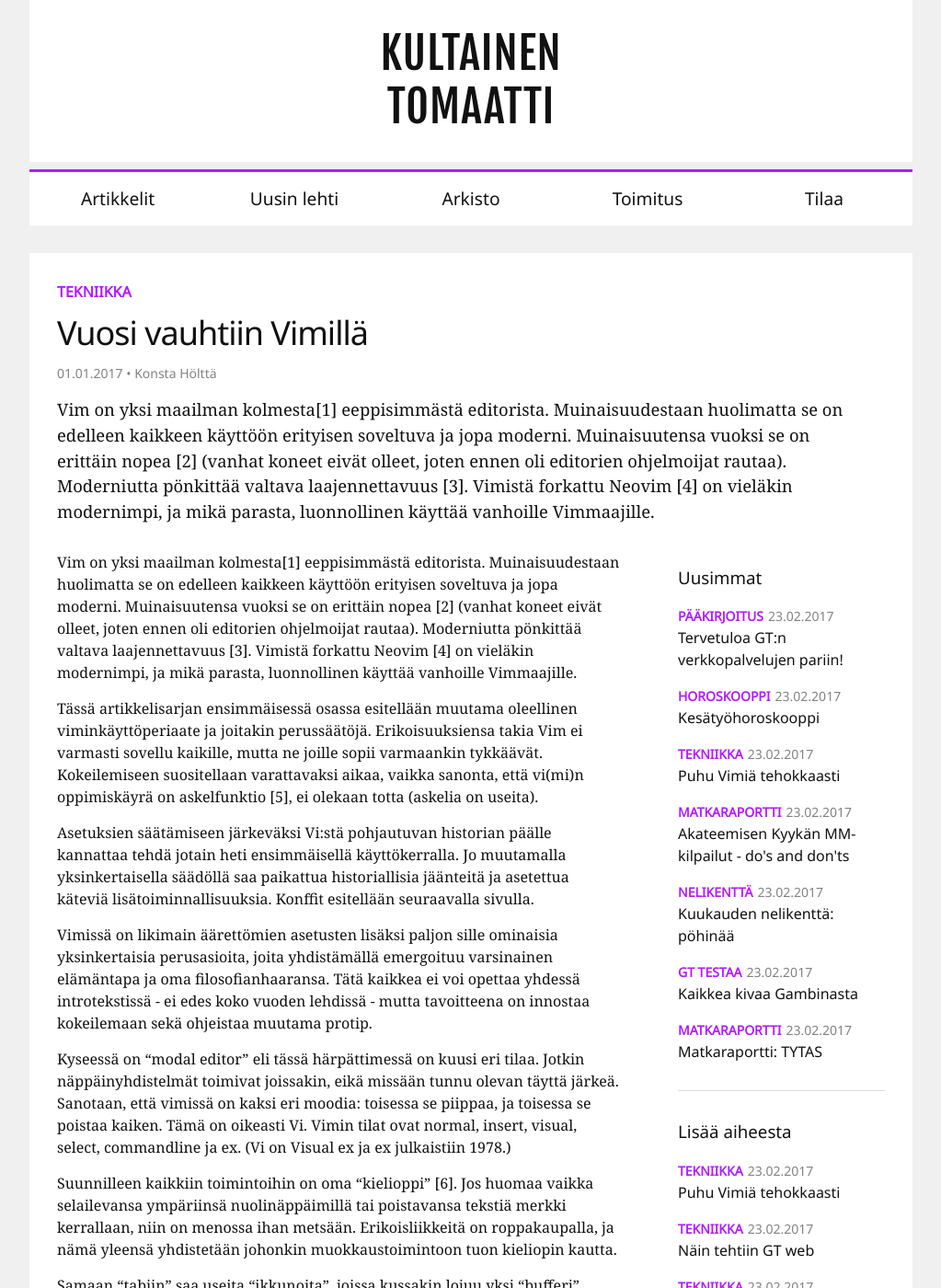
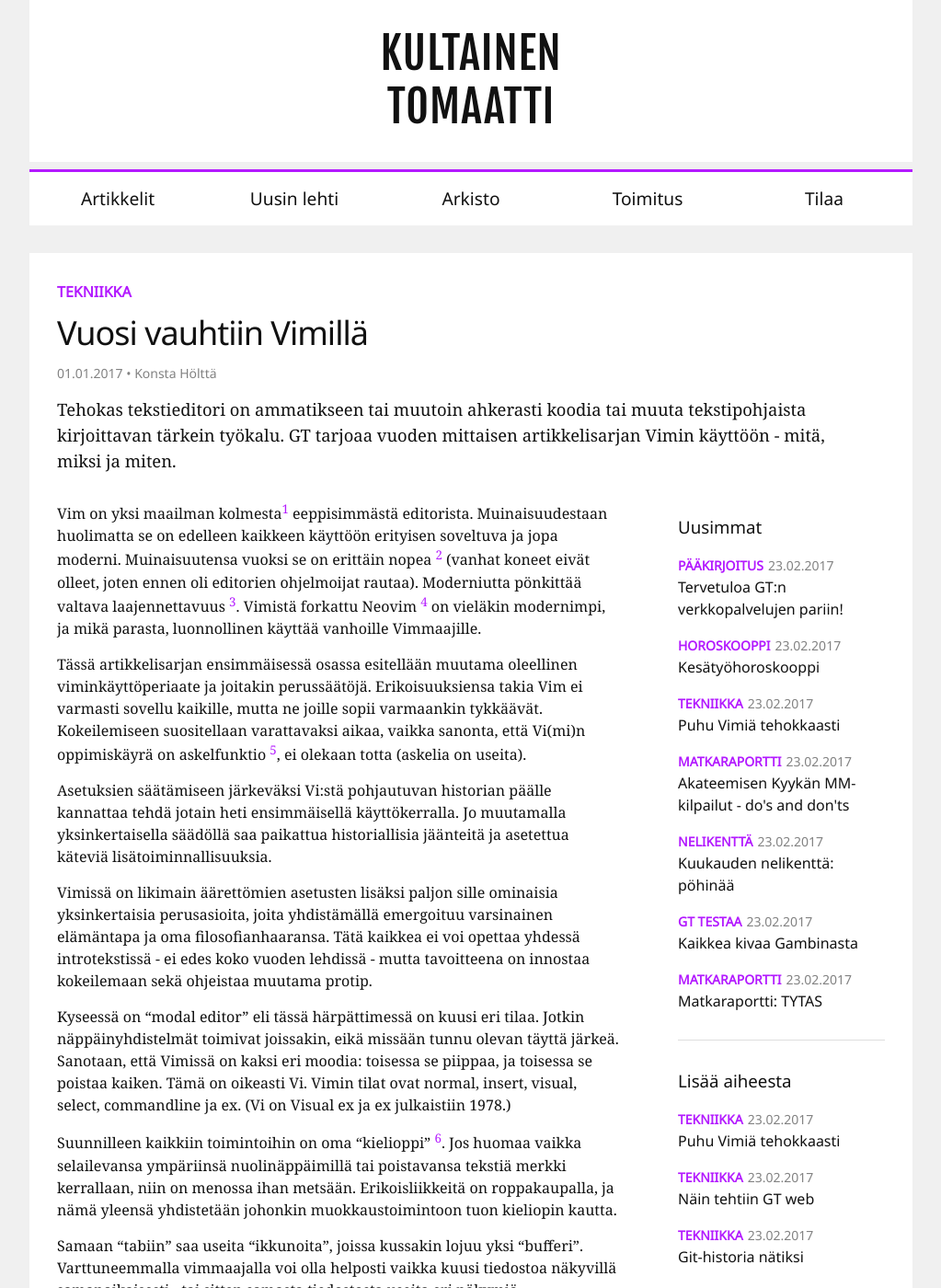
Before and after one commit to AS-kilta/gt-web, a Jekyll site: the page built from _posts/2017-01-01-vuosi-vauhtiin-vimilla.md, in a window 1280 px wide and 1400 px high. Shown: the whole window at 92% size, without its empty margins (128-1151 px from the left). Built offline with Jekyll 4.4.1, drawn with Linux system fonts in a browser that asks for light colours; some of the changed text lies outside the part shown.

Commit message:
Format and reingress vuosi-vauhtiin-vimilla
* Fix links
* Fix footnotes
* Prettify some minor things although the original is plaintext
* Replace the ingress with a real one

```diff
--- a/_posts/2017-01-01-vuosi-vauhtiin-vimilla.md
+++ b/_posts/2017-01-01-vuosi-vauhtiin-vimilla.md
@@ -4,26 +4,26 @@ title:  "Vuosi vauhtiin Vimillä"
 date:   2017-01-01 12:00:00 +0200
 categories: tekniikka
 author: Konsta Hölttä
-ingress: Vim on yksi maailman kolmesta[1] eeppisimmästä editorista. Muinaisuudestaan huolimatta se on edelleen kaikkeen käyttöön erityisen soveltuva ja jopa moderni. Muinaisuutensa vuoksi se on erittäin nopea [2] (vanhat koneet eivät olleet, joten ennen oli editorien ohjelmoijat rautaa). Moderniutta pönkittää valtava laajennettavuus [3]. Vimistä forkattu Neovim [4] on vieläkin modernimpi, ja mikä parasta, luonnollinen käyttää vanhoille Vimmaajille.
+ingress: Tehokas tekstieditori on ammatikseen tai muutoin ahkerasti koodia tai muuta tekstipohjaista kirjoittavan tärkein työkalu. GT tarjoaa vuoden mittaisen artikkelisarjan Vimin käyttöön - mitä, miksi ja miten.
 ---
 
-Vim on yksi maailman kolmesta[1] eeppisimmästä editorista. Muinaisuudestaan
+Vim on yksi maailman kolmesta[^1] eeppisimmästä editorista. Muinaisuudestaan
 huolimatta se on edelleen kaikkeen käyttöön erityisen soveltuva ja jopa
-moderni. Muinaisuutensa vuoksi se on erittäin nopea [2] (vanhat koneet eivät
+moderni. Muinaisuutensa vuoksi se on erittäin nopea [^2] (vanhat koneet eivät
 olleet, joten ennen oli editorien ohjelmoijat rautaa). Moderniutta pönkittää
-valtava laajennettavuus [3]. Vimistä forkattu Neovim [4] on vieläkin
+valtava laajennettavuus [^3]. Vimistä forkattu Neovim [^4] on vieläkin
 modernimpi, ja mikä parasta, luonnollinen käyttää vanhoille Vimmaajille.
 
 Tässä artikkelisarjan ensimmäisessä osassa esitellään muutama oleellinen
 viminkäyttöperiaate ja joitakin perussäätöjä. Erikoisuuksiensa takia Vim ei
 varmasti sovellu kaikille, mutta ne joille sopii varmaankin tykkäävät.
-Kokeilemiseen suositellaan varattavaksi aikaa, vaikka sanonta, että vi(mi)n
-oppimiskäyrä on askelfunktio [5], ei olekaan totta (askelia on useita).
+Kokeilemiseen suositellaan varattavaksi aikaa, vaikka sanonta, että Vi(mi)n
+oppimiskäyrä on askelfunktio [^5], ei olekaan totta (askelia on useita).
 
 Asetuksien säätämiseen järkeväksi Vi:stä pohjautuvan historian päälle kannattaa
 tehdä jotain heti ensimmäisellä käyttökerralla. Jo muutamalla yksinkertaisella
 säädöllä saa paikattua historiallisia jäänteitä ja asetettua käteviä
-lisätoiminnallisuuksia. Konffit esitellään seuraavalla sivulla.
+lisätoiminnallisuuksia.
 
 Vimissä on likimain äärettömien asetusten lisäksi paljon sille ominaisia
 yksinkertaisia perusasioita, joita yhdistämällä emergoituu varsinainen
@@ -33,11 +33,11 @@ kokeilemaan sekä ohjeistaa muutama protip.
 
 Kyseessä on "modal editor" eli tässä härpättimessä on kuusi eri tilaa. Jotkin
 näppäinyhdistelmät toimivat joissakin, eikä missään tunnu olevan täyttä järkeä.
-Sanotaan, että vimissä on kaksi eri moodia: toisessa se piippaa, ja toisessa se
+Sanotaan, että Vimissä on kaksi eri moodia: toisessa se piippaa, ja toisessa se
 poistaa kaiken. Tämä on oikeasti Vi. Vimin tilat ovat normal, insert, visual,
 select, commandline ja ex. (Vi on Visual ex ja ex julkaistiin 1978.)
 
-Suunnilleen kaikkiin toimintoihin on oma "kielioppi" [6]. Jos huomaa vaikka
+Suunnilleen kaikkiin toimintoihin on oma "kielioppi" [^6]. Jos huomaa vaikka
 selailevansa ympäriinsä nuolinäppäimillä tai poistavansa tekstiä merkki
 kerrallaan, niin on menossa ihan metsään. Erikoisliikkeitä on roppakaupalla, ja
 nämä yleensä yhdistetään johonkin muokkaustoimintoon tuon kieliopin kautta.
@@ -51,7 +51,7 @@ työhön, missä tarvitaan lukuisia määriä säännönmukaisia editointeja. Vi
 editointikielioppi tanssii kauniisti makrojen kanssa, ja makroja voikin
 tallettamisen jälkeen jopa editoida merkki kerrallaan.
 
-Alkuun pääsee käynnistämällä (g)vimin ja kirjoittamalla ":help". Sen näyttämä
+Alkuun pääsee käynnistämällä (g)vimin ja kirjoittamalla `:help`. Sen näyttämä
 "quickref" on huikean kätevä ja sisältää kaikenlaista jota ei tässä tarvitse
 turhaan toistaa. Kokeile!
 
@@ -64,7 +64,7 @@ Tässä "Movement cheat sheet" asciina; nähdään selvästi nuolinappien turhuu
                   H
                   { (
       ;    B gE   k           ,
-0 ^ Fx Tx b ge h   l e w tx fx $
+ 0 ^ Fx Tx b ge h   l e w tx fx $
       ,           j   E W     ;
                 ) }
                   L
@@ -74,8 +74,7 @@ Tässä "Movement cheat sheet" asciina; nähdään selvästi nuolinappien turhuu
 {% endhighlight %}
 
 
-
-Joitakin perussäätöjä, laita $HOME/.vimrc:hen:
+Joitakin perussäätöjä, laita `$HOME/.vimrc`:hen:
 
 {% highlight text %}
 filetype plugin indent on " tiedostotyypin arvausmagiat päälle ja autoformatia
@@ -95,26 +94,17 @@ set hidden " älä vaadi välitöntä tallentamista bufferia sulkiessa
 
 Jatkolukemista innokkaille:
 
-[https://github.com/tpope/vim-sensible]()
-
-[https://mouhola.club/.vimrc]()
-
-[http://stackoverflow.com/questions/1218390#1220118]()
-
-[http://www.viemu.com/a-why-vi-vim.html]()
-
-[http://naleid.com/blog/2010/10/04/vim-movement-shortcuts-wallpaper]()
+* [https://github.com/tpope/vim-sensible](https://github.com/tpope/vim-sensible)
+* [https://mouhola.club/.vimrc](https://mouhola.club/.vimrc)
+* [http://stackoverflow.com/questions/1218390#1220118](http://stackoverflow.com/questions/1218390#1220118)
+* [http://www.viemu.com/a-why-vi-vim.html](http://www.viemu.com/a-why-vi-vim.html)
+* [http://naleid.com/blog/2010/10/04/vim-movement-shortcuts-wallpaper](http://naleid.com/blog/2010/10/04/vim-movement-shortcuts-wallpaper)
 
 <br>
 
-[1] Loput kaksi kolmesta: ed ja emacs. Vain toinen on moderni.
-
-[2] [https://pavelfatin.com/typing-with-pleasure/]()
-
-[3] [http://www.vim.org/scripts/]()
-
-[4] [https://neovim.io/]()
-
-[5] [https://i.stack.imgur.com/7Cu9Z.jpg]()
-
-[6] [https://benmccormick.org/2014/07/02/learning-vim-in-2014-vim-as-language/]()
+[^1]: Loput kaksi kolmesta: ed ja emacs. Vain toinen on moderni.
+[^2]: [https://pavelfatin.com/typing-with-pleasure/]()
+[^3]: [http://www.vim.org/scripts/]()
+[^4]: [https://neovim.io/]()
+[^5]: [https://i.stack.imgur.com/7Cu9Z.jpg]()
+[^6]: [https://benmccormick.org/2014/07/02/learning-vim-in-2014-vim-as-language/]()
```
